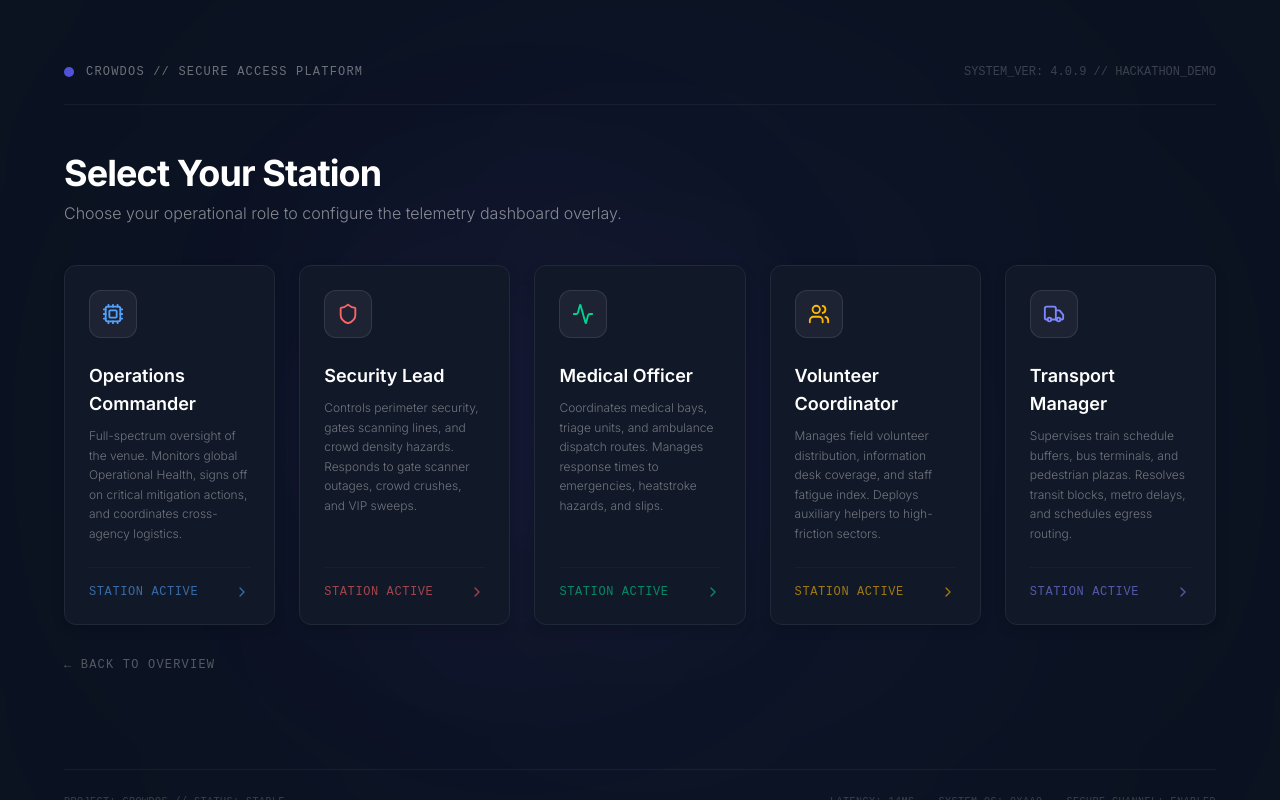
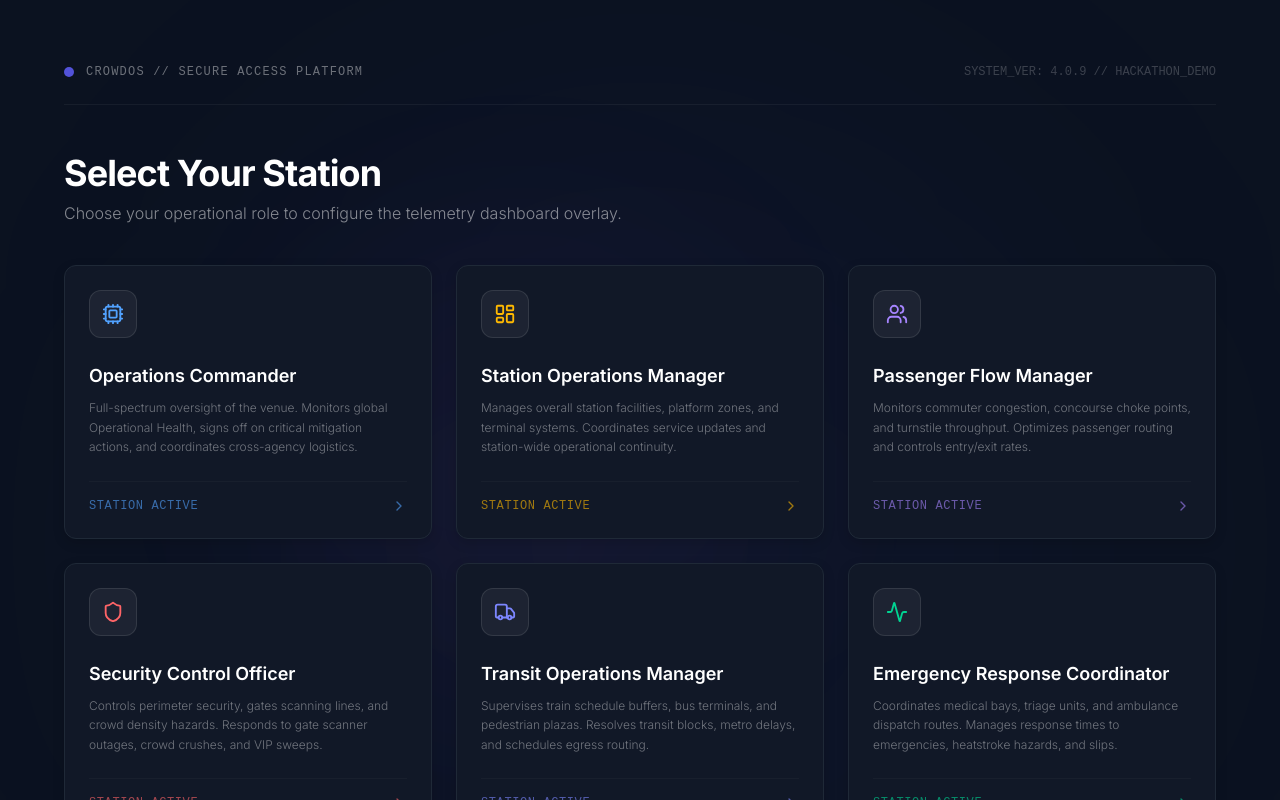
Before and after one commit to HackIndiaXYZ/hackindia-spark-11-hyderabad-telangana-south-central-region-nullpointers, a React (Vite) app: page / in a window 1280 px wide. Both pictures are taken after a click on the button "INITIALIZE SYSTEM". Shown: the top 800 px of the page. Built offline with nearby package versions, Linux system fonts and the light colour scheme.

Commit message:
feat: update operational roles list, layouts, and view screens

```diff
--- a/src/components/RoleOverlay.tsx
+++ b/src/components/RoleOverlay.tsx
@@ -1,7 +1,7 @@
 import React from 'react';
 import { useAppState } from '../context/AppStateContext';
 import { LINEAGE_REGISTRY } from '../services/lineageRegistry';
-import { Users, AlertTriangle, Heart, HelpCircle } from 'lucide-react';
+import { AlertTriangle, Heart, HelpCircle } from 'lucide-react';
 import {
   ResponsiveContainer, AreaChart, Area,
   Tooltip, BarChart, Bar
@@ -244,57 +244,6 @@ export const RoleOverlay: React.FC = () => {
     );
   };
 
-  const renderVolunteerView = () => {
-    const fatigue = Math.round(telemetry.volunteers.fatigue * 100);
-    return (
-      <div className="space-y-4">
-        <h3 className="font-mono text-xs text-amber-400 uppercase tracking-widest border-b border-white/5 pb-2">Staff Status</h3>
-
-        {/* Fatigue dial index */}
-        <div className="p-4 rounded-xl bg-white/2 border border-white/5 text-left flex justify-between items-center">
-          <div>
-            <span className="text-white/30 text-[9px] font-mono uppercase flex items-center gap-1">
-              Staff Fatigue Index
-              <button
-                onClick={() => setLineageModalData(LINEAGE_REGISTRY['volunteer-fatigue'])}
-                className="hover:text-indigo-400 p-0.5 rounded cursor-pointer"
-              >
-                <HelpCircle className="w-2.5 h-2.5" />
-              </button>
-            </span>
-            <span className={`text-2xl font-bold block mt-1 ${fatigue > 40 ? 'text-amber-400' : 'text-green-400'}`}>
-              {fatigue}%
-            </span>
-            <span className="text-[9px] font-mono text-white/40 block mt-0.5">Status: Nominal limits</span>
-          </div>
-          <Users className="w-8 h-8 text-amber-400/50" />
-        </div>
-
-        {/* Dispatch locations */}
-        <div className="p-4 rounded-xl bg-white/2 border border-white/5 text-left">
-          <span className="text-[10px] font-mono text-white/30 uppercase block mb-3">Volunteer Deployment Units</span>
-          <div className="space-y-2.5 font-mono text-xs">
-            <div className="flex justify-between">
-              <span className="text-white/50">Information Desks</span>
-              <span className="text-white font-semibold">45 Deployed</span>
-            </div>
-            <div className="flex justify-between">
-              <span className="text-white/50">Gate Queue Helpers</span>
-              <span className="text-white font-semibold">120 Deployed</span>
-            </div>
-            <div className="flex justify-between">
-              <span className="text-white/50">Medical Triage Support</span>
-              <span className="text-white font-semibold">25 Deployed</span>
-            </div>
-            <div className="flex justify-between border-t border-white/5 pt-2.5 text-[10px] text-white/30">
-              <span>TOTAL FIELD DEPLOYED</span>
-              <span className="text-white font-semibold">{telemetry.volunteers.deployed || 240} Staff</span>
-            </div>
-          </div>
-        </div>
-      </div>
-    );
-  };
 
   const renderTransportView = () => {
     return (
@@ -435,14 +384,88 @@ export const RoleOverlay: React.FC = () => {
     );
   };
 
+  const renderStationView = () => {
+    return (
+      <div className="space-y-4">
+        <h3 className="font-mono text-xs text-amber-400 uppercase tracking-widest border-b border-white/5 pb-2">Station Facilities Status</h3>
+
+        <div className="p-4 rounded-xl bg-white/2 border border-white/5 text-left">
+          <span className="text-white/30 text-[9px] font-mono uppercase flex items-center gap-1 mb-2">
+            Escalators & Elevators
+          </span>
+          <div className="space-y-1.5 font-mono text-xs">
+            <div className="flex justify-between">
+              <span className="text-white/50">Concourse Escalators</span>
+              <span className="text-green-400 font-semibold">12/12 Operational</span>
+            </div>
+            <div className="flex justify-between">
+              <span className="text-white/50">Platform Lifts</span>
+              <span className="text-green-400 font-semibold">4/4 Operational</span>
+            </div>
+          </div>
+        </div>
+
+        <div className="p-4 rounded-xl bg-white/2 border border-white/5 text-left">
+          <span className="text-[10px] font-mono text-white/30 uppercase block mb-2">Environmental Controls</span>
+          <div className="space-y-1.5 font-mono text-xs">
+            <div className="flex justify-between">
+              <span className="text-white/50">HVAC System</span>
+              <span className="text-white font-semibold">Nominal (23.5°C)</span>
+            </div>
+            <div className="flex justify-between">
+              <span className="text-white/50">Primary Power Grid</span>
+              <span className="text-green-400 font-semibold">Active (99.8%)</span>
+            </div>
+          </div>
+        </div>
+      </div>
+    );
+  };
+
+  const renderPassengerView = () => {
+    const concoursePct = Math.round(telemetry.crowd.concourseDensity * 100);
+    return (
+      <div className="space-y-4">
+        <h3 className="font-mono text-xs text-violet-400 uppercase tracking-widest border-b border-white/5 pb-2">Passenger Flow Status</h3>
+
+        <div className="p-4 rounded-xl bg-white/2 border border-white/5 text-left">
+          <span className="text-white/30 text-[9px] font-mono uppercase flex items-center gap-1 mb-1.5">
+            Concourse Circulation Flow
+          </span>
+          <div className="flex items-baseline gap-2">
+            <span className="text-2xl font-bold text-white">{concoursePct}%</span>
+            <span className={`text-[10px] font-mono font-bold ${concoursePct > 75 ? 'text-red-400' : 'text-green-400'}`}>
+              {concoursePct > 75 ? 'CONGESTION ALERT' : 'OPTIMAL'}
+            </span>
+          </div>
+        </div>
+
+        <div className="p-4 rounded-xl bg-white/2 border border-white/5 text-left">
+          <span className="text-[10px] font-mono text-white/30 uppercase block mb-2">Throughput Analytics</span>
+          <div className="space-y-1.5 font-mono text-xs">
+            <div className="flex justify-between">
+              <span className="text-white/50">Entry Rate</span>
+              <span className="text-white font-semibold">{telemetry.crowd.flowRate} pax/min</span>
+            </div>
+            <div className="flex justify-between">
+              <span className="text-white/50">Total Checked In</span>
+              <span className="text-white font-semibold">{telemetry.crowd.totalInside.toLocaleString()}</span>
+            </div>
+          </div>
+        </div>
+      </div>
+    );
+  };
+
   return (
     <div className="w-full glass-panel rounded-2xl p-5 overflow-hidden">
       {renderPrioritiesPanel()}
       {currentRole === 'commander' && renderCommanderView()}
+      {currentRole === 'station' && renderStationView()}
+      {currentRole === 'passenger' && renderPassengerView()}
       {currentRole === 'security' && renderSecurityView()}
-      {currentRole === 'medical' && renderMedicalView()}
-      {currentRole === 'volunteer' && renderVolunteerView()}
-      {currentRole === 'transport' && renderTransportView()}
+      {currentRole === 'transit' && renderTransportView()}
+      {currentRole === 'emergency' && renderMedicalView()}
       {!currentRole && renderCommanderView()}
     </div>
   );
--- a/src/context/AppStateContext.tsx
+++ b/src/context/AppStateContext.tsx
@@ -18,7 +18,7 @@ export const SCENARIO_DATA: Record<string, any> = {
   'power-failure': powerFailureData
 };
 
-export type RoleType = 'commander' | 'security' | 'medical' | 'volunteer' | 'transport' | null;
+export type RoleType = 'commander' | 'station' | 'passenger' | 'security' | 'transit' | 'emergency' | null;
 export type ResourceState = 'Idle' | 'Assigned' | 'Travelling' | 'Arrived' | 'Completed';
 
 export interface ReplayItem {
--- a/src/pages/LandingPage.tsx
+++ b/src/pages/LandingPage.tsx
@@ -1,7 +1,7 @@
 import React, { useState } from 'react';
 import { motion, AnimatePresence } from 'framer-motion';
 import { useAppState, type RoleType } from '../context/AppStateContext';
-import { Shield, Activity, Users, Truck, Cpu, ChevronRight } from 'lucide-react';
+import { Shield, Activity, Users, Truck, Cpu, ChevronRight, LayoutDashboard } from 'lucide-react';
 
 interface RoleOption {
   id: RoleType;
@@ -22,36 +22,44 @@ const ROLES: RoleOption[] = [
     accent: 'bg-blue-400'
   },
   {
+    id: 'station',
+    title: 'Station Operations Manager',
+    desc: 'Manages overall station facilities, platform zones, and terminal systems. Coordinates service updates and station-wide operational continuity.',
+    icon: LayoutDashboard,
+    color: 'text-amber-400 border-amber-500/30 bg-amber-500/5 hover:bg-amber-500/10 hover:border-amber-400',
+    accent: 'bg-amber-400'
+  },
+  {
+    id: 'passenger',
+    title: 'Passenger Flow Manager',
+    desc: 'Monitors commuter congestion, concourse choke points, and turnstile throughput. Optimizes passenger routing and controls entry/exit rates.',
+    icon: Users,
+    color: 'text-violet-400 border-violet-500/30 bg-violet-500/5 hover:bg-violet-500/10 hover:border-violet-400',
+    accent: 'bg-violet-400'
+  },
+  {
     id: 'security',
-    title: 'Security Lead',
+    title: 'Security Control Officer',
     desc: 'Controls perimeter security, gates scanning lines, and crowd density hazards. Responds to gate scanner outages, crowd crushes, and VIP sweeps.',
     icon: Shield,
     color: 'text-red-400 border-red-500/30 bg-red-500/5 hover:bg-red-500/10 hover:border-red-400',
     accent: 'bg-red-400'
   },
   {
-    id: 'medical',
-    title: 'Medical Officer',
+    id: 'transit',
+    title: 'Transit Operations Manager',
+    desc: 'Supervises train schedule buffers, bus terminals, and pedestrian plazas. Resolves transit blocks, metro delays, and schedules egress routing.',
+    icon: Truck,
+    color: 'text-indigo-400 border-indigo-500/30 bg-indigo-500/5 hover:bg-indigo-500/10 hover:border-indigo-400',
+    accent: 'bg-indigo-400'
+  },
+  {
+    id: 'emergency',
+    title: 'Emergency Response Coordinator',
     desc: 'Coordinates medical bays, triage units, and ambulance dispatch routes. Manages response times to emergencies, heatstroke hazards, and slips.',
     icon: Activity,
     color: 'text-emerald-400 border-emerald-500/30 bg-emerald-500/5 hover:bg-emerald-500/10 hover:border-emerald-400',
     accent: 'bg-emerald-400'
-  },
-  {
-    id: 'volunteer',
-    title: 'Volunteer Coordinator',
-    desc: 'Manages field volunteer distribution, information desk coverage, and staff fatigue index. Deploys auxiliary helpers to high-friction sectors.',
-    icon: Users,
-    color: 'text-amber-400 border-amber-500/30 bg-amber-500/5 hover:bg-amber-500/10 hover:border-amber-400',
-    accent: 'bg-amber-400'
-  },
-  {
-    id: 'transport',
-    title: 'Transport Manager',
-    desc: 'Supervises train schedule buffers, bus terminals, and pedestrian plazas. Resolves transit blocks, metro delays, and schedules egress routing.',
-    icon: Truck,
-    color: 'text-indigo-400 border-indigo-500/30 bg-indigo-500/5 hover:bg-indigo-500/10 hover:border-indigo-400',
-    accent: 'bg-indigo-400'
   }
 ];
 
@@ -148,7 +156,7 @@ export const LandingPage: React.FC = () => {
               variants={containerVariants}
               initial="hidden"
               animate="show"
-              className="grid grid-cols-1 md:grid-cols-2 lg:grid-cols-3 xl:grid-cols-5 gap-6"
+              className="grid grid-cols-1 md:grid-cols-2 lg:grid-cols-3 gap-6"
             >
               {ROLES.map((role) => {
                 const IconComponent = role.icon;
```
